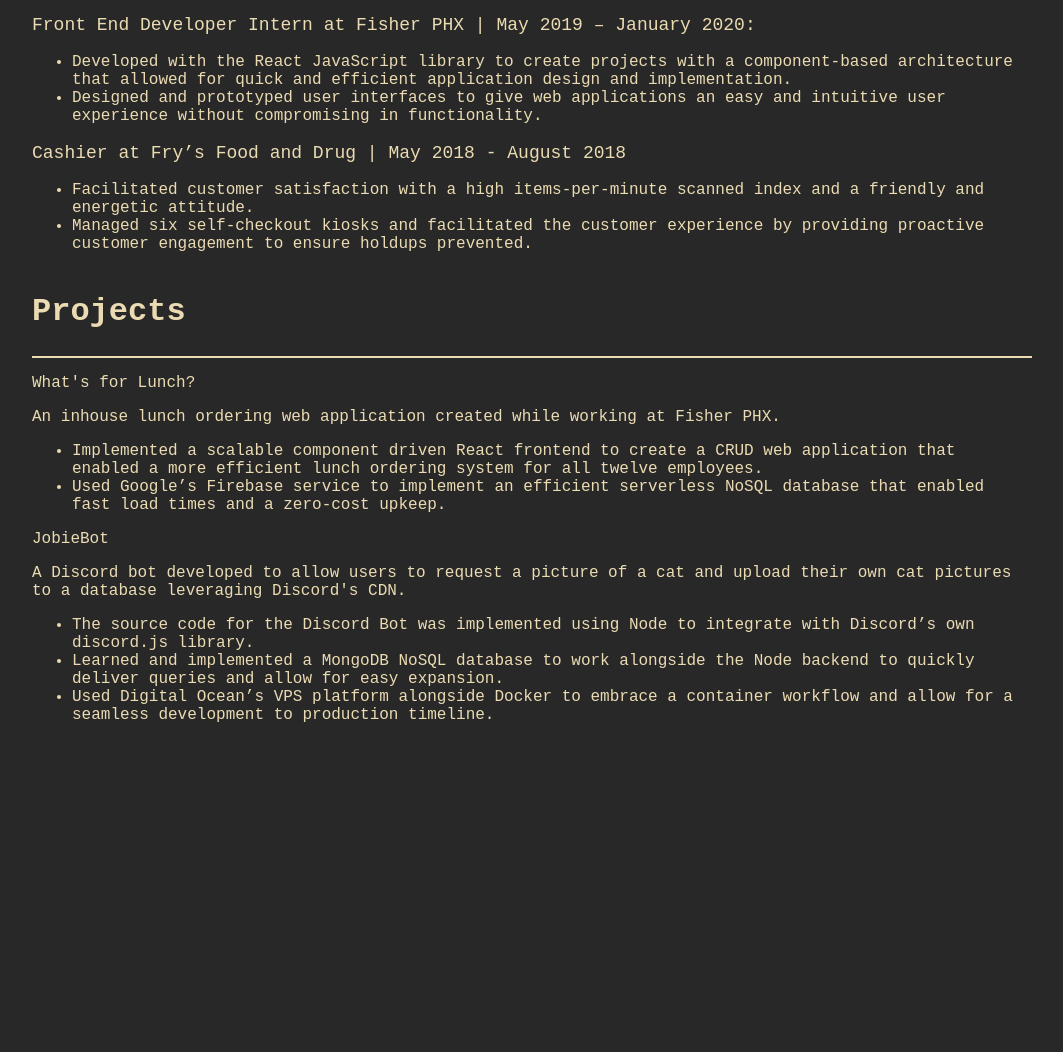
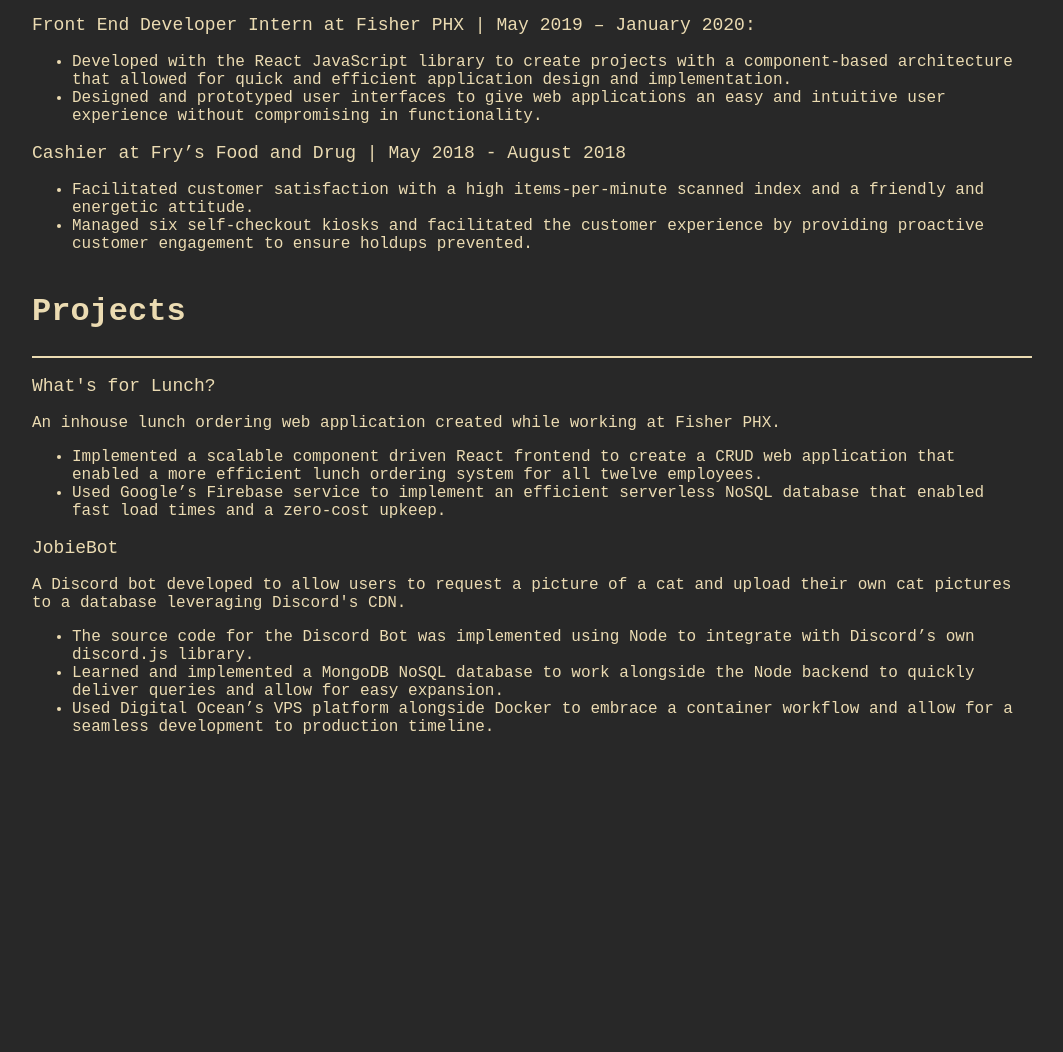
Before and after one commit to Blugil/dagnello.io-old, a Gatsby site: page /resume in a window 1280 px wide. Shown: the part 1471-2523 px from the top of the page, without its empty margins (108-1171 px from the left). Built offline with nearby package versions, Linux system fonts and the light colour scheme; Gatsby itself is replaced by a stand-in of ours.

Commit message:
touch up html for consistency

```diff
--- a/src/components/resume/resume.jsx
+++ b/src/components/resume/resume.jsx
@@ -68,7 +68,7 @@ const Resume = (props) => {
                 Projects
             </h2>
             <div className="line"></div>
-            <p>What's for Lunch?</p>
+            <p className="subh">What's for Lunch?</p>
             <p>An inhouse lunch ordering web application created while working at Fisher PHX.</p>
             <ul>
                 <li>
@@ -80,7 +80,7 @@ const Resume = (props) => {
                     NoSQL database that enabled fast load times and a zero-cost upkeep.
                 </li>
             </ul>
-            <p>JobieBot</p>
+            <p className="subh">JobieBot</p>
             <p>A Discord bot developed to allow users to request a picture of a cat and upload their
                 own cat pictures to a database leveraging Discord's CDN.</p>
             <ul>
```
